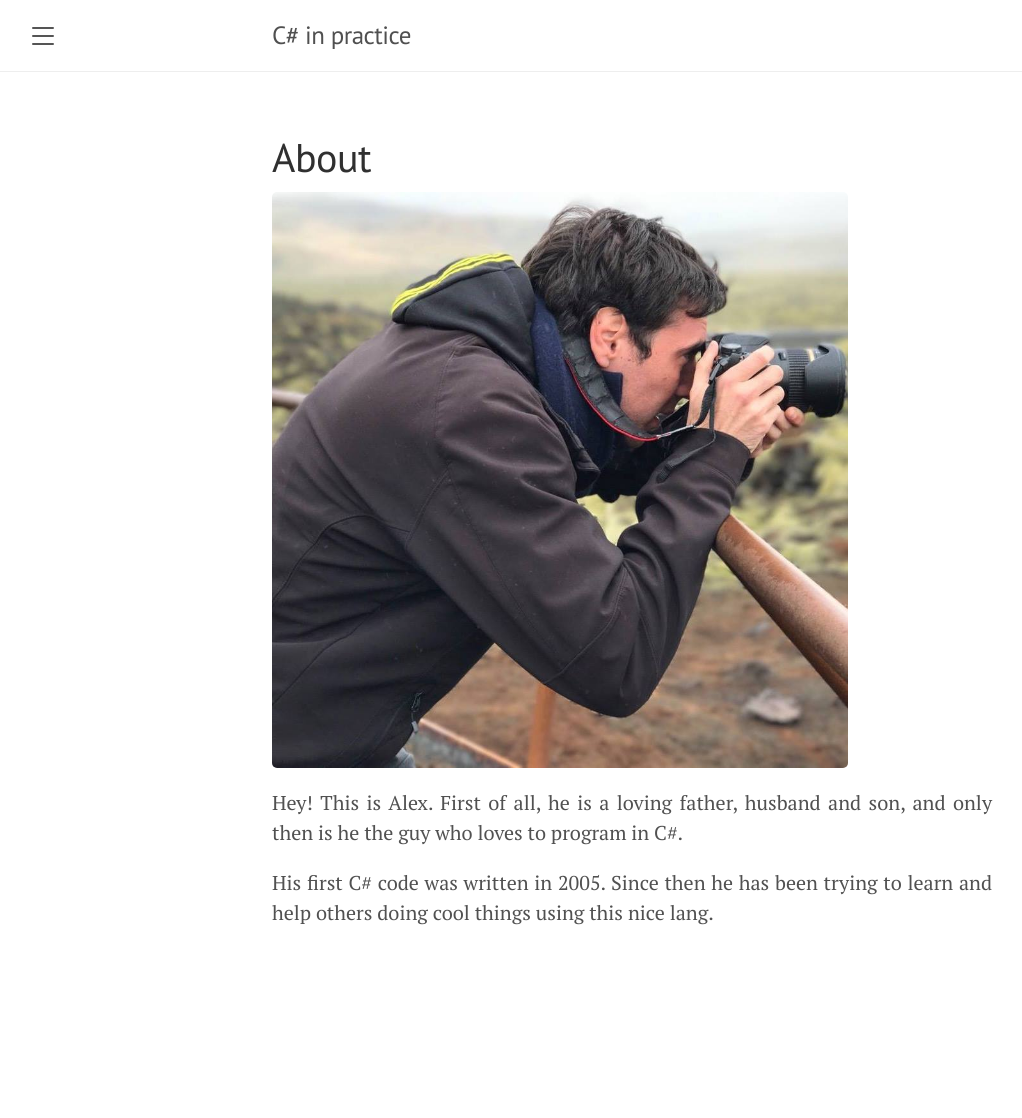
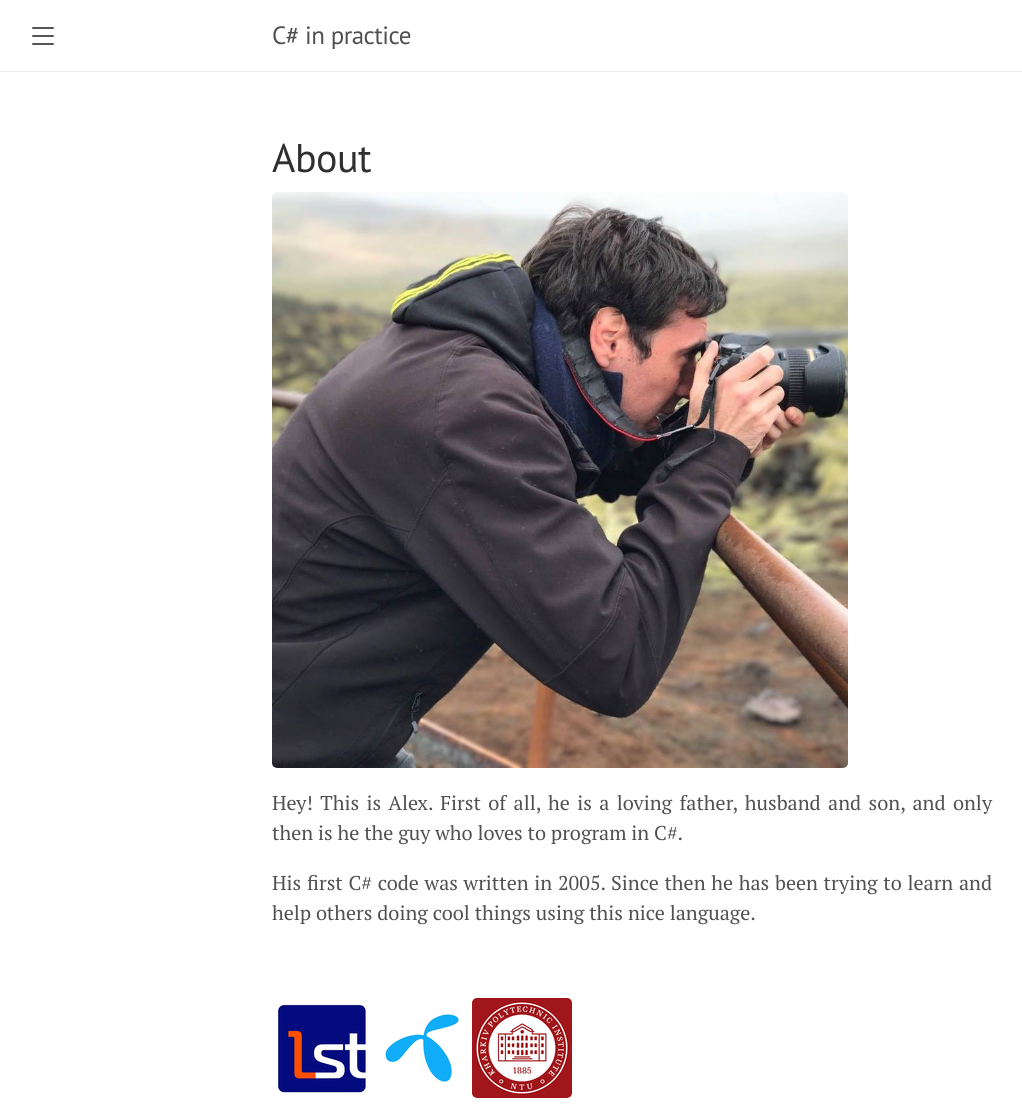
Before and after one commit to akovanev/kovanev.github.io, a Jekyll site: the page built from about.md, in a window 1280 px wide. Shown: the whole page, without its empty margins (8-1030 px from the left). Built offline with Jekyll 4.4.1, drawn with Linux system fonts in a browser that asks for light colours; before the commit the page ends 1008 px from its top, so only the background shows below that.

Commit message:
About page updates

```diff
--- a/about.md
+++ b/about.md
@@ -9,5 +9,17 @@ title: About
   Hey! This is Alex. First of all, he is a loving father, husband and son, and only then is he the guy who loves to program in C#.
 </p>
 <p>
-  His first C# code was written in 2005. Since then he has been trying to learn and help others doing cool things using this nice lang.
+  His first C# code was written in 2005. Since then he has been trying to learn and help others doing cool things using this nice language.
 </p>
+<br>
+<div>
+  <div style="float:left;">
+    <a href="https://firstlinesoftware.com/"><img src="../public/fls.png"></a>
+  </div>
+  <div style="float:left;">
+    <a href="https://www.telenor.dk/"><img src="../public/telenor.png"></a>
+  </div>
+  <div style="float:left;">
+    <a href="https://www.kpi.kharkov.ua/eng/"><img src="../public/khpi.png"></a>
+  </div>
+</div>
```
Also changed, not shown: public/fls.png (added), public/khpi.png (added), public/telenor.png (added).
